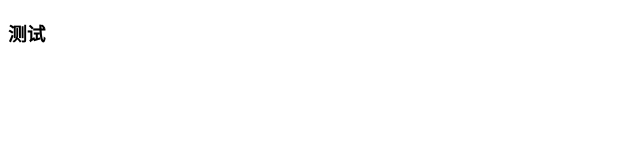
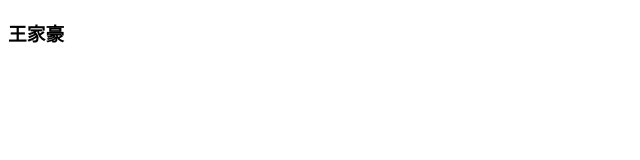
Before and after one commit to tyrudh/-, a plain HTML site: page index.html in a window 1280 px wide. Shown: the full height of the page, 0-640 px from the left. Drawn offline with Linux system fonts and the light colour scheme.

Commit message:
Update index.html

```diff
--- a/index.html
+++ b/index.html
@@ -5,6 +5,6 @@
     <title>你好</title>
 </head>
 <body>
-<h3>测试</h3>
+<h3>王家豪</h3>
 </body>
 </html>
```
